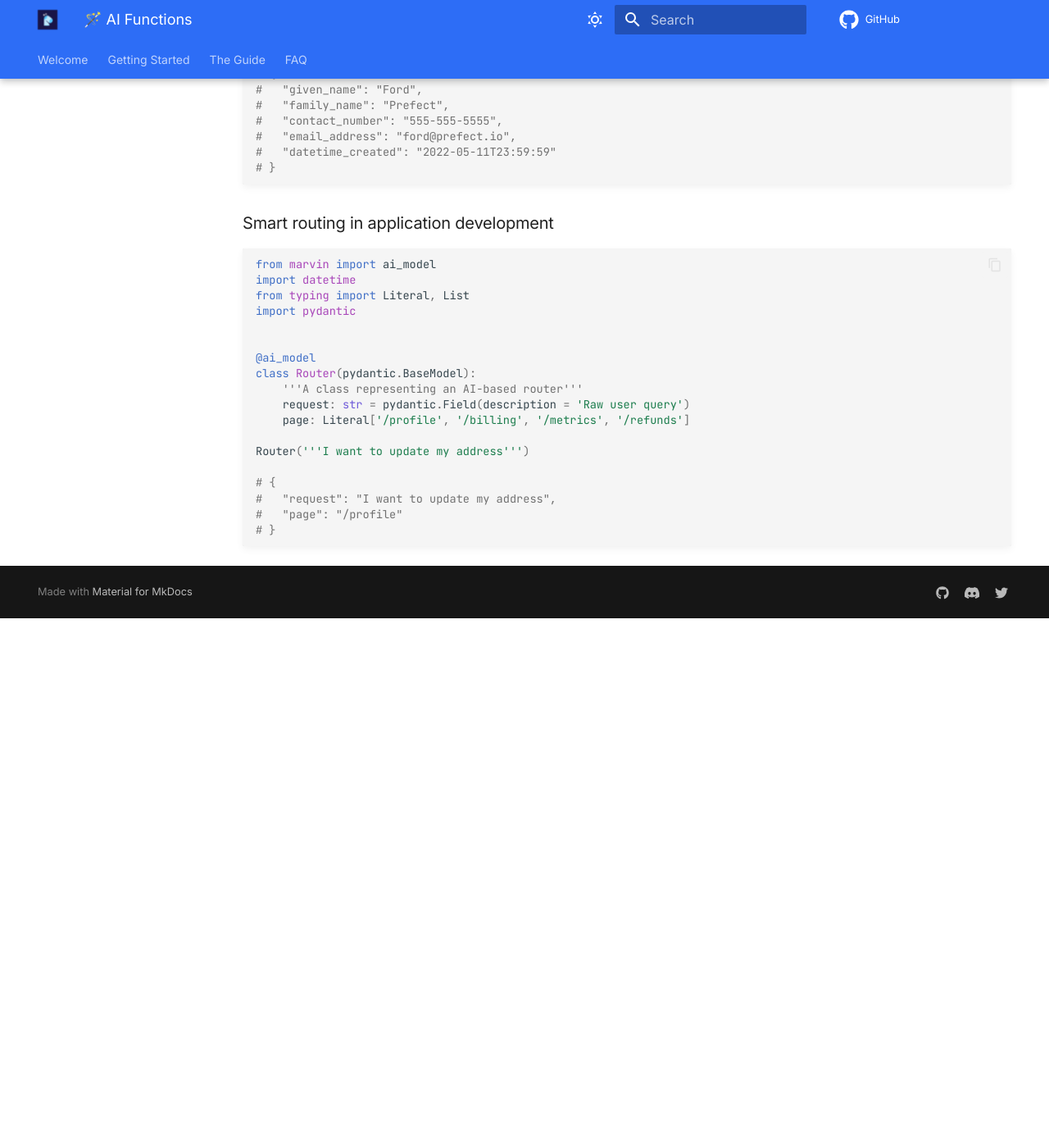
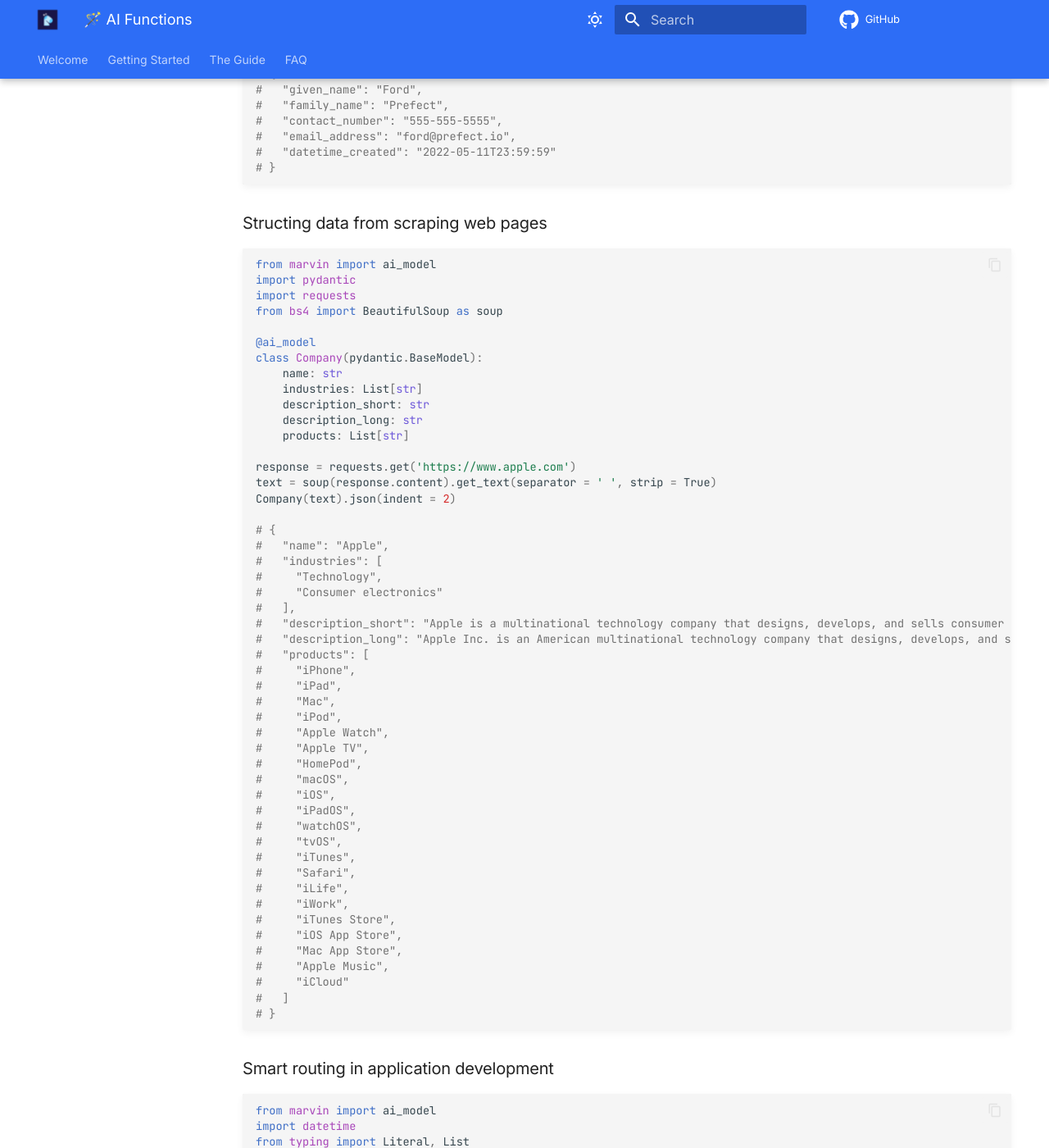
Before and after one commit to PrefectHQ/marvin, an MkDocs documentation site: the page built from docs/guide/concepts/ai_models.md, in a window 1280 px wide and 1400 px high, scrolled down 9588 px. Shown: the whole window at 82% size. Built offline with MkDocs 1.6.1 and Material for MkDocs 9.7.7, drawn with Linux system fonts in a browser that asks for light colours; comment, search, counter and statistics services are not loaded; before the commit the page ends 10342 px from its top, so only the background shows below that.

Commit message:
scraping example

````diff
--- a/docs/guide/concepts/ai_models.md
+++ b/docs/guide/concepts/ai_models.md
@@ -433,6 +433,61 @@ MySchema(
 # }
 ```
 
+### Structing data from scraping web pages
+
+```python
+from marvin import ai_model
+import pydantic
+import requests
+from bs4 import BeautifulSoup as soup
+
+@ai_model
+class Company(pydantic.BaseModel):
+    name: str
+    industries: List[str]
+    description_short: str
+    description_long: str
+    products: List[str]
+
+response = requests.get('https://www.apple.com')
+text = soup(response.content).get_text(separator = ' ', strip = True)
+Company(text).json(indent = 2)
+
+# {
+#   "name": "Apple",
+#   "industries": [
+#     "Technology",
+#     "Consumer electronics"
+#   ],
+#   "description_short": "Apple is a multinational technology company that designs, develops, and sells consumer electronics, computer software, and online services.",
+#   "description_long": "Apple Inc. is an American multinational technology company that designs, develops, and sells consumer electronics, computer software, and online services. The company's hardware products include the iPhone smartphone, the iPad tablet computer, the Mac personal computer, the iPod portable media player, the Apple Watch smartwatch, the Apple TV digital media player, and the HomePod smart speaker. Apple's software includes the macOS, iOS, iPadOS, watchOS, and tvOS operating systems, the iTunes media player, the Safari web browser, and the iLife and iWork creativity and productivity suites. The online services include the iTunes Store, the iOS App Store, and Mac App Store, Apple Music, and iCloud. The company was founded on April 1, 1976, and incorporated on January 3, 1977, by Steve Jobs, Steve Wozniak, and Ronald Wayne.",
+#   "products": [
+#     "iPhone",
+#     "iPad",
+#     "Mac",
+#     "iPod",
+#     "Apple Watch",
+#     "Apple TV",
+#     "HomePod",
+#     "macOS",
+#     "iOS",
+#     "iPadOS",
+#     "watchOS",
+#     "tvOS",
+#     "iTunes",
+#     "Safari",
+#     "iLife",
+#     "iWork",
+#     "iTunes Store",
+#     "iOS App Store",
+#     "Mac App Store",
+#     "Apple Music",
+#     "iCloud"
+#   ]
+# }
+
+```
+
 
 ### Smart routing in application development
 ```python
````
